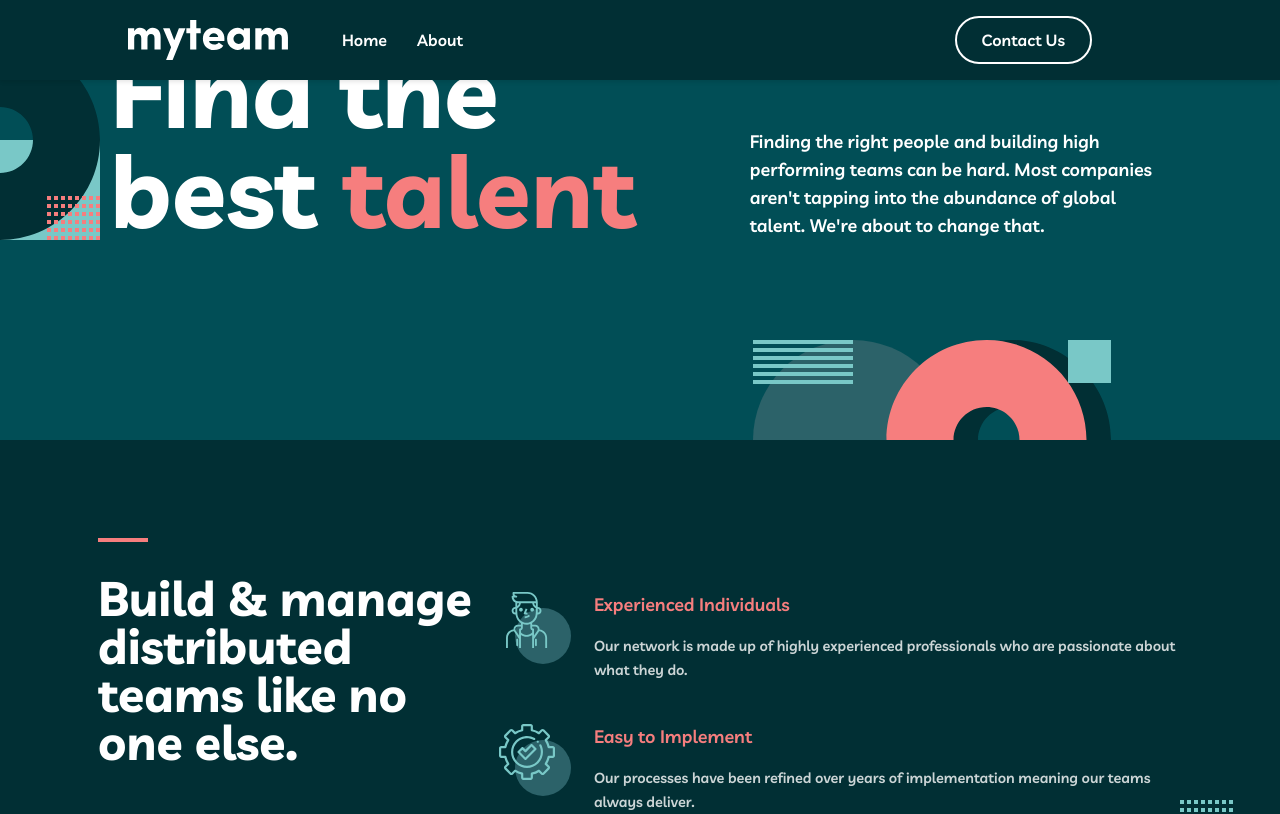
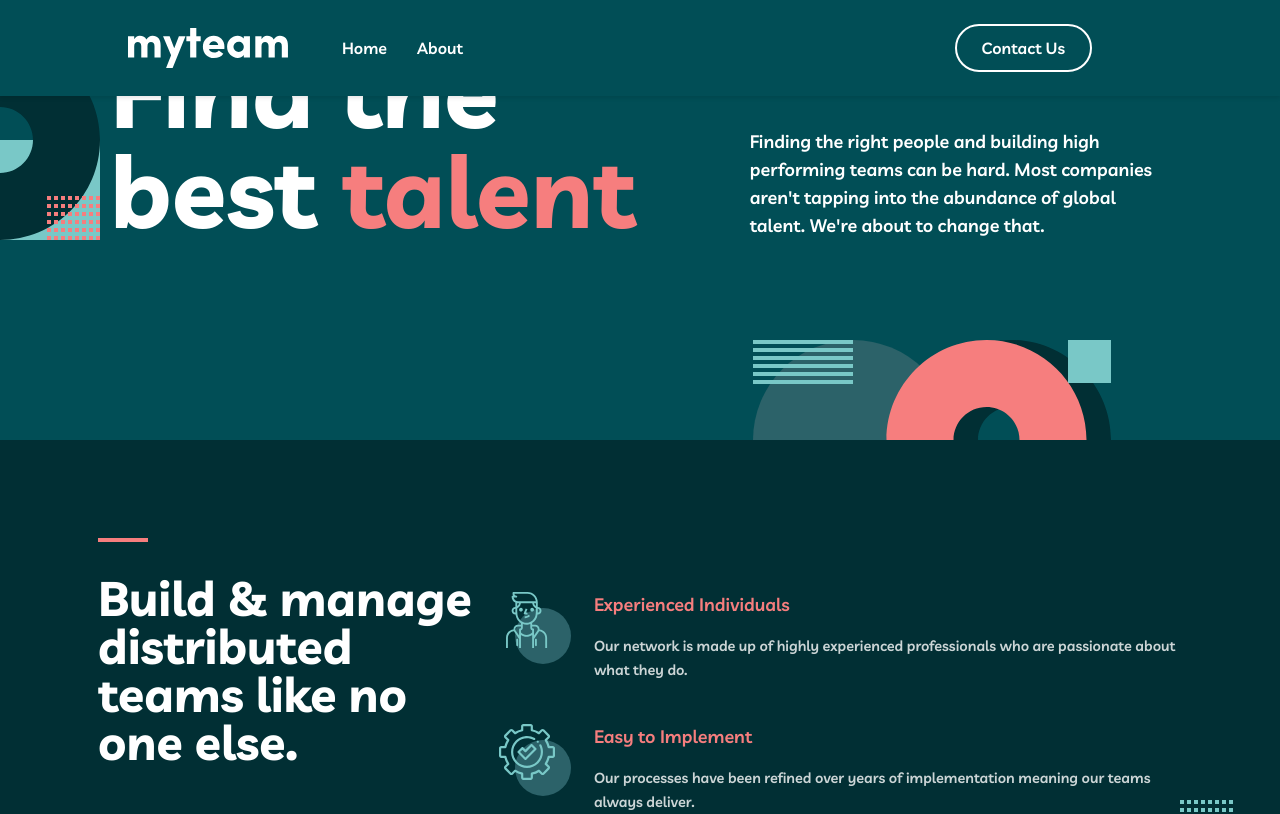
Before and after one commit to poulami-saha/Global-Code-Queens-MyTeam-Website, a React (Create React App) app: page / in a window 1280 px wide. Shown: the top 814 px of the page. Built offline with nearby package versions, Linux system fonts and the light colour scheme.

Commit message:
revise header color and padding

```diff
--- a/src/components/Header/Header.module.css
+++ b/src/components/Header/Header.module.css
@@ -1,10 +1,7 @@
 .header {
   width: 100%;
-  background-color: var(--dark-theme-background);
-  padding-left: 10%;
-  padding-right: 10%;
-  padding-top: 20px;
-  padding-bottom: 20px;
+  background-color: var(--midnight-green);
+  padding: 28px 10%;
   box-shadow: 0 2px 4px rgba(0, 0, 0, 0.1);
   color: #fff;
   display: flex;
```
